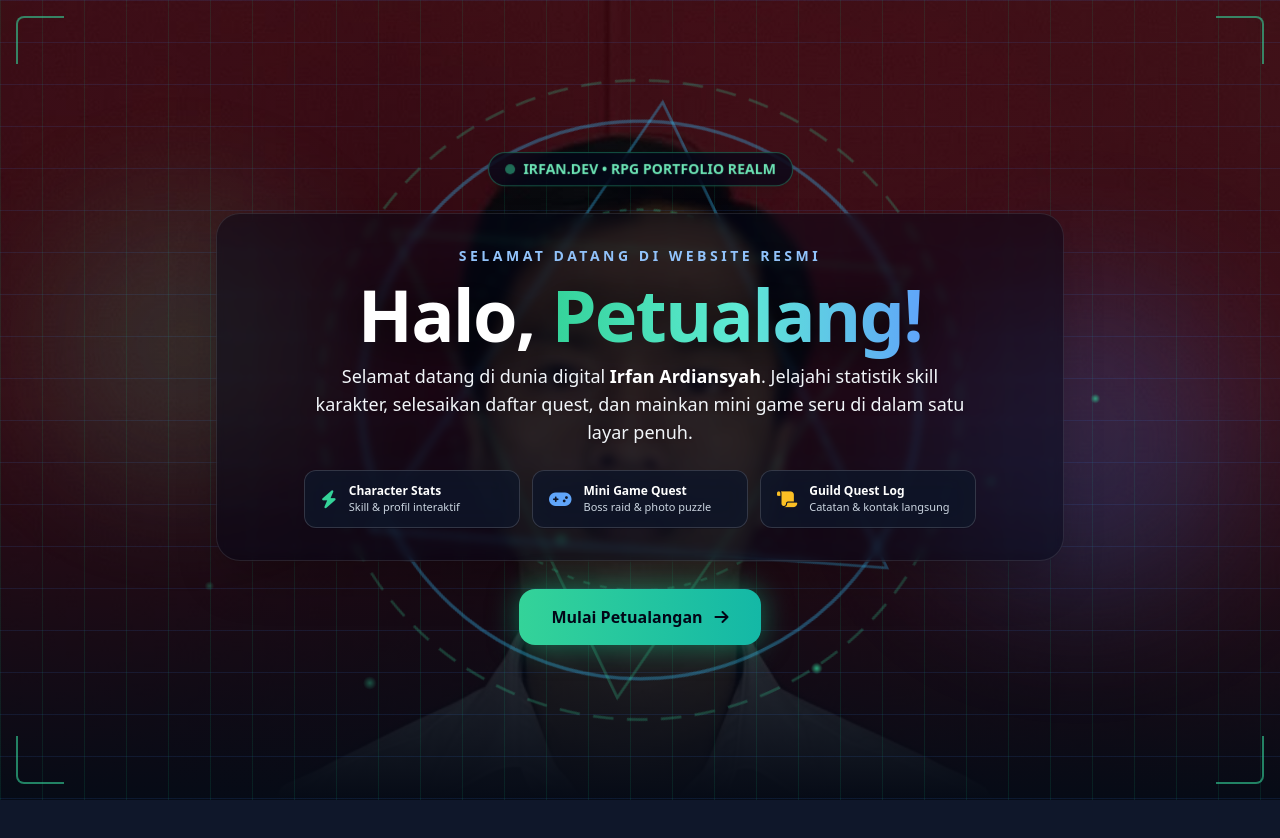
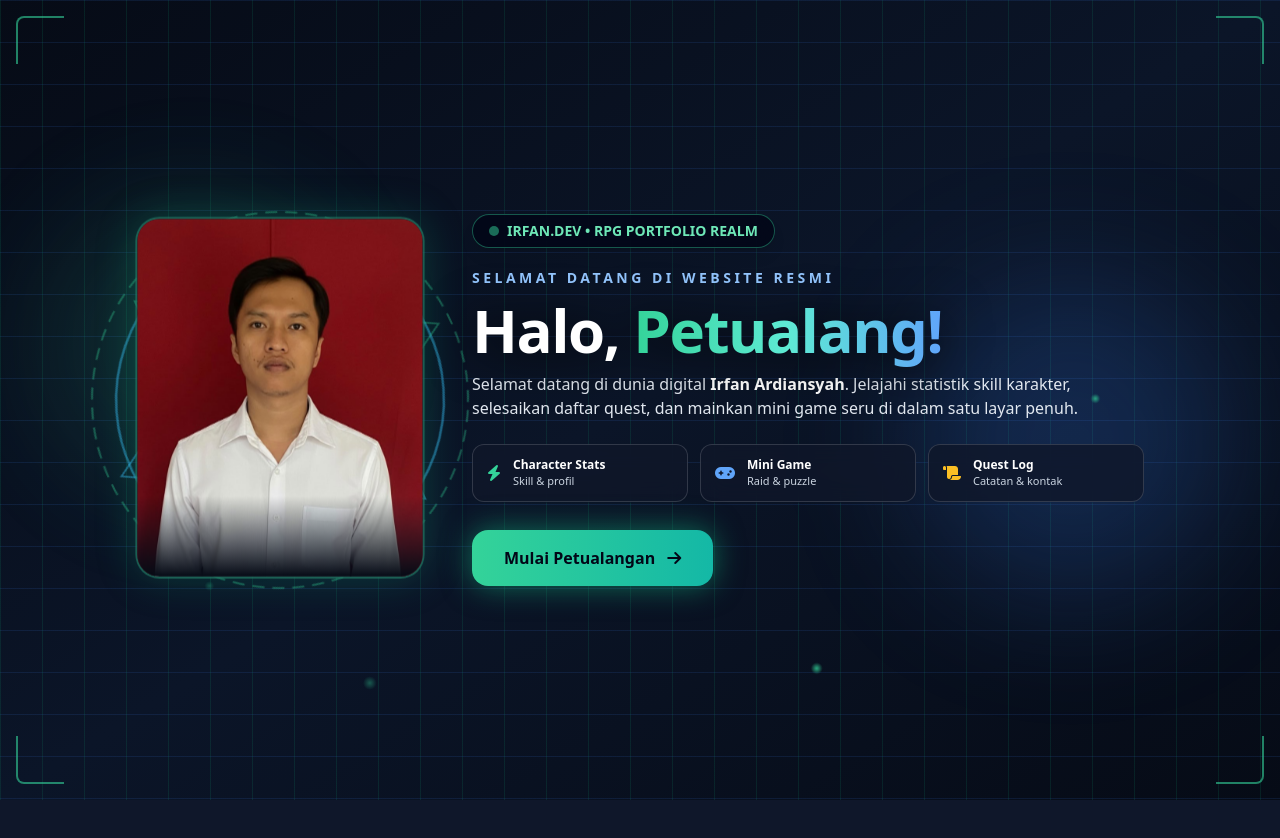
Before and after one commit to irfannardiansyah188-dotcom/website-irfan, a plain HTML site: page index.html in a window 1280 px wide. Shown: the top 838 px of the page. Drawn offline with nearby package versions, Linux system fonts and the light colour scheme.

Commit message:
Refactor welcome screen animations and layout
Updated animations and background elements in the welcome screen. Removed some unused animations and adjusted the layout for better visual appeal.

```diff
--- a/index.html
+++ b/index.html
@@ -53,7 +53,7 @@
         /* Animasi Grafis & Perpindahan Welcome Screen */
         @keyframes floatSlow {
             0%, 100% { transform: translateY(0px) scale(1); }
-            50% { transform: translateY(-12px) scale(1.03); }
+            50% { transform: translateY(-10px) scale(1.02); }
         }
         @keyframes pulseGlow {
             0%, 100% { opacity: 0.55; }
@@ -76,9 +76,6 @@
         }
         .animate-spin-slow {
             animation: spinSlow 28s linear infinite;
-        }
-        .animate-spin-reverse {
-            animation: spinSlow 18s linear infinite reverse;
         }
         .particle {
             position: absolute;
@@ -109,36 +106,16 @@
     <!-- LAYAR UCAPAN SELAMAT DATANG FULL LAYAR -->
     <div id="welcome-screen" class="fixed inset-0 z-50 flex items-center justify-center bg-[#060b16] text-white transition-all duration-700 ease-in-out overflow-hidden">
 
-        <!-- Latar Belakang Foto Profil (Dibuat Terang & Jelas) -->
-        <div class="absolute inset-0 w-full h-full">
-            <img
-                src="foto-profil.png"
-                onerror="this.onerror=null; this.src='irfan-puzzle.jpg';"
-                alt="Latar Belakang Irfan Ardiansyah"
-                class="w-full h-full object-cover object-top opacity-75"
-            />
-            <!-- Gradasi tipis agar foto tetap terlihat jelas namun teks tetap kontras -->
-            <div class="absolute inset-0 bg-gradient-to-t from-[#060b16] via-[#060b16]/45 to-[#060b16]/35"></div>
-            <div class="absolute inset-0 bg-radial from-transparent via-[#060b16]/30 to-[#060b16]/80"></div>
+        <!-- Latar Belakang Grid & Gradasi RPG -->
+        <div class="absolute inset-0 bg-gradient-to-br from-[#060b16] via-[#0b1528] to-[#060b16]"></div>
         <div class="absolute inset-0 welcome-grid-bg pointer-events-none"></div>
-        </div>
-
-        <!-- EFEK GRAFIS MAGIC CIRCLE & PARTIKEL RPG -->
-        <div class="absolute inset-0 overflow-hidden pointer-events-none flex items-center justify-center">
-            <!-- Lingkaran Sihir SVG Menyala di Belakang Teks -->
-            <svg class="w-[460px] h-[460px] sm:w-[680px] sm:h-[680px] text-emerald-400/25 animate-spin-slow" viewBox="0 0 200 200" fill="none">
-                <circle cx="100" cy="100" r="94" stroke="currentColor" stroke-width="0.8" stroke-dasharray="6 4"/>
-                <circle cx="100" cy="100" r="82" stroke="#38bdf8" stroke-opacity="0.35" stroke-width="1"/>
-                <polygon points="100,12 176,144 24,144" stroke="currentColor" stroke-width="0.8"/>
-                <polygon points="100,188 176,56 24,56" stroke="#38bdf8" stroke-opacity="0.35" stroke-width="0.8"/>
-                <circle cx="100" cy="100" r="56" stroke="currentColor" stroke-width="0.7" stroke-dasharray="2 3"/>
-            </svg>
 
         <!-- Cahaya Aura Hijau & Biru -->
-            <div class="absolute top-1/4 left-10 w-72 h-72 bg-emerald-400/20 rounded-full blur-3xl animate-pulse-glow"></div>
-            <div class="absolute bottom-1/4 right-10 w-80 h-80 bg-blue-500/20 rounded-full blur-3xl animate-float-slow"></div>
+        <div class="absolute top-1/4 left-12 w-72 h-72 bg-emerald-400/20 rounded-full blur-3xl animate-pulse-glow pointer-events-none"></div>
+        <div class="absolute bottom-1/4 right-12 w-80 h-80 bg-blue-500/20 rounded-full blur-3xl animate-float-slow pointer-events-none"></div>
 
         <!-- Partikel Cahaya Melayang -->
+        <div class="absolute inset-0 overflow-hidden pointer-events-none">
             <div class="particle w-2.5 h-2.5" style="top: 82%; left: 16%; animation-delay: 0s; animation-duration: 6s;"></div>
             <div class="particle w-3 h-3" style="top: 72%; left: 42%; animation-delay: 1.2s; animation-duration: 8s;"></div>
             <div class="particle w-2 h-2" style="top: 64%; left: 76%; animation-delay: 2.5s; animation-duration: 6.5s;"></div>
@@ -153,52 +130,78 @@
         <div class="absolute bottom-4 left-4 w-12 h-12 border-b-2 border-l-2 border-emerald-400/60 rounded-bl-lg pointer-events-none"></div>
         <div class="absolute bottom-4 right-4 w-12 h-12 border-b-2 border-r-2 border-emerald-400/60 rounded-br-lg pointer-events-none"></div>
 
-        <!-- Konten Ucapan Selamat Datang -->
-        <div class="relative z-10 w-full max-w-4xl mx-auto px-6 py-10 text-center space-y-6">
-            <div class="inline-flex items-center gap-2 px-4 py-1.5 rounded-full bg-slate-950/70 border border-emerald-400/40 text-emerald-300 text-xs sm:text-sm font-semibold backdrop-blur-md shadow-lg animate-float-slow">
+        <!-- Wadah Utama: Foto Proporsional di Kiri + Ucapan Selamat Datang di Kanan -->
+        <div class="relative z-10 w-full max-w-6xl mx-auto px-6 py-8 flex flex-col md:flex-row items-center justify-center gap-8 md:gap-12">
+
+            <!-- FOTO KARAKTER (UKURAN PROPORSIONAL, TIDAK TER-ZOOM) -->
+            <div class="relative flex items-center justify-center shrink-0">
+                <!-- Lingkaran Sihir SVG di Belakang Foto -->
+                <svg class="absolute w-[310px] h-[310px] sm:w-[400px] sm:h-[400px] text-emerald-400/35 animate-spin-slow pointer-events-none" viewBox="0 0 200 200" fill="none">
+                    <circle cx="100" cy="100" r="94" stroke="currentColor" stroke-width="1" stroke-dasharray="6 4"/>
+                    <circle cx="100" cy="100" r="82" stroke="#38bdf8" stroke-opacity="0.45" stroke-width="1.2"/>
+                    <polygon points="100,12 176,144 24,144" stroke="currentColor" stroke-width="0.9"/>
+                    <polygon points="100,188 176,56 24,56" stroke="#38bdf8" stroke-opacity="0.45" stroke-width="0.9"/>
+                </svg>
+
+                <!-- Bingkai Foto Proporsional -->
+                <div class="relative w-52 h-64 sm:w-64 sm:h-80 md:w-72 md:h-[360px] rounded-3xl overflow-hidden border-2 border-emerald-400/40 shadow-[0_0_40px_rgba(16,185,129,0.25)] bg-slate-900/60 animate-float-slow">
+                    <img
+                        src="foto-profil.png"
+                        onerror="this.onerror=null; this.src='irfan-puzzle.jpg';"
+                        alt="Irfan Ardiansyah"
+                        class="w-full h-full object-cover object-top"
+                    />
+                    <!-- Gradasi Bawah Halus -->
+                    <div class="absolute inset-x-0 bottom-0 h-20 bg-gradient-to-t from-[#060b16] via-[#060b16]/50 to-transparent pointer-events-none"></div>
+                </div>
+            </div>
+
+            <!-- KONTEN UCAPAN SELAMAT DATANG -->
+            <div class="w-full max-w-2xl text-center md:text-left space-y-5">
+                <div class="inline-flex items-center gap-2 px-4 py-1.5 rounded-full bg-slate-950/80 border border-emerald-400/40 text-emerald-300 text-xs sm:text-sm font-semibold backdrop-blur-md shadow-lg">
                     <span class="w-2.5 h-2.5 rounded-full bg-emerald-400 animate-pulse"></span>
                     <span>IRFAN.DEV • RPG PORTFOLIO REALM</span>
                 </div>
 
-            <div class="space-y-3 bg-slate-950/45 backdrop-blur-sm border border-white/10 rounded-3xl p-6 sm:p-8 shadow-2xl">
+                <div class="space-y-3">
                     <p class="text-xs sm:text-sm uppercase tracking-[0.25em] text-blue-300 font-semibold">
                         Selamat Datang di Website Resmi
                     </p>
-                <h1 class="text-4xl sm:text-6xl md:text-7xl font-extrabold tracking-tight leading-tight drop-shadow-[0_4px_24px_rgba(0,0,0,0.9)]">
+                    <h1 class="text-4xl sm:text-5xl md:text-6xl font-extrabold tracking-tight leading-tight drop-shadow-[0_4px_24px_rgba(0,0,0,0.9)]">
                         Halo, <span class="text-transparent bg-clip-text bg-gradient-to-r from-emerald-400 via-teal-300 to-blue-400">Petualang!</span>
                     </h1>
-                <p class="text-sm sm:text-base md:text-lg text-slate-100 max-w-2xl mx-auto leading-relaxed drop-shadow">
+                    <p class="text-sm sm:text-base text-slate-200 leading-relaxed">
                         Selamat datang di dunia digital <strong class="text-white">Irfan Ardiansyah</strong>. Jelajahi statistik skill karakter, selesaikan daftar quest, dan mainkan mini game seru di dalam satu layar penuh.
                     </p>
+                </div>
 
                 <!-- Kartu Mini Highlight -->
-                <div class="grid grid-cols-1 sm:grid-cols-3 gap-3 max-w-2xl mx-auto text-left pt-3">
-                    <div class="bg-slate-900/80 backdrop-blur-md border border-white/15 rounded-xl px-4 py-3 flex items-center gap-3">
-                        <i class="fa-solid fa-bolt text-emerald-400 text-lg"></i>
+                <div class="grid grid-cols-1 sm:grid-cols-3 gap-3 text-left pt-1">
+                    <div class="bg-slate-900/80 backdrop-blur-md border border-white/15 rounded-xl px-3.5 py-3 flex items-center gap-3">
+                        <i class="fa-solid fa-bolt text-emerald-400 text-base"></i>
                         <div>
                             <p class="text-xs font-bold text-white">Character Stats</p>
-                            <p class="text-[11px] text-slate-300">Skill & profil interaktif</p>
+                            <p class="text-[11px] text-slate-300">Skill & profil</p>
                         </div>
                     </div>
-                    <div class="bg-slate-900/80 backdrop-blur-md border border-white/15 rounded-xl px-4 py-3 flex items-center gap-3">
-                        <i class="fa-solid fa-gamepad text-blue-400 text-lg"></i>
+                    <div class="bg-slate-900/80 backdrop-blur-md border border-white/15 rounded-xl px-3.5 py-3 flex items-center gap-3">
+                        <i class="fa-solid fa-gamepad text-blue-400 text-base"></i>
                         <div>
-                            <p class="text-xs font-bold text-white">Mini Game Quest</p>
-                            <p class="text-[11px] text-slate-300">Boss raid & photo puzzle</p>
+                            <p class="text-xs font-bold text-white">Mini Game</p>
+                            <p class="text-[11px] text-slate-300">Raid & puzzle</p>
                         </div>
                     </div>
-                    <div class="bg-slate-900/80 backdrop-blur-md border border-white/15 rounded-xl px-4 py-3 flex items-center gap-3">
-                        <i class="fa-solid fa-scroll text-amber-400 text-lg"></i>
+                    <div class="bg-slate-900/80 backdrop-blur-md border border-white/15 rounded-xl px-3.5 py-3 flex items-center gap-3">
+                        <i class="fa-solid fa-scroll text-amber-400 text-base"></i>
                         <div>
-                            <p class="text-xs font-bold text-white">Guild Quest Log</p>
-                            <p class="text-[11px] text-slate-300">Catatan & kontak langsung</p>
-                        </div>
+                            <p class="text-xs font-bold text-white">Quest Log</p>
+                            <p class="text-[11px] text-slate-300">Catatan & kontak</p>
                         </div>
                     </div>
                 </div>
 
-            <!-- Tombol Masuk dengan Animasi Perpindahan -->
-            <div class="pt-1 flex flex-col sm:flex-row items-center justify-center gap-4">
+                <!-- Tombol Masuk -->
+                <div class="pt-2 flex justify-center md:justify-start">
                     <button
                         onclick="enterWebsite()"
                         class="group relative inline-flex items-center justify-center gap-3 bg-gradient-to-r from-emerald-400 to-teal-500 hover:from-emerald-300 hover:to-teal-400 text-slate-950 font-extrabold text-sm sm:text-base px-8 py-4 rounded-2xl shadow-[0_0_30px_rgba(16,185,129,0.55)] hover:shadow-[0_0_45px_rgba(16,185,129,0.8)] transition-all duration-300 hover:-translate-y-0.5 active:scale-95 cursor-pointer"
@@ -206,6 +209,7 @@
                         <span>Mulai Petualangan</span>
                         <i class="fa-solid fa-arrow-right group-hover:translate-x-1.5 transition-transform"></i>
                     </button>
+                </div>
             </div>
         </div>
     </div>
```
Lines whose indentation alone changed are shown as unchanged.
